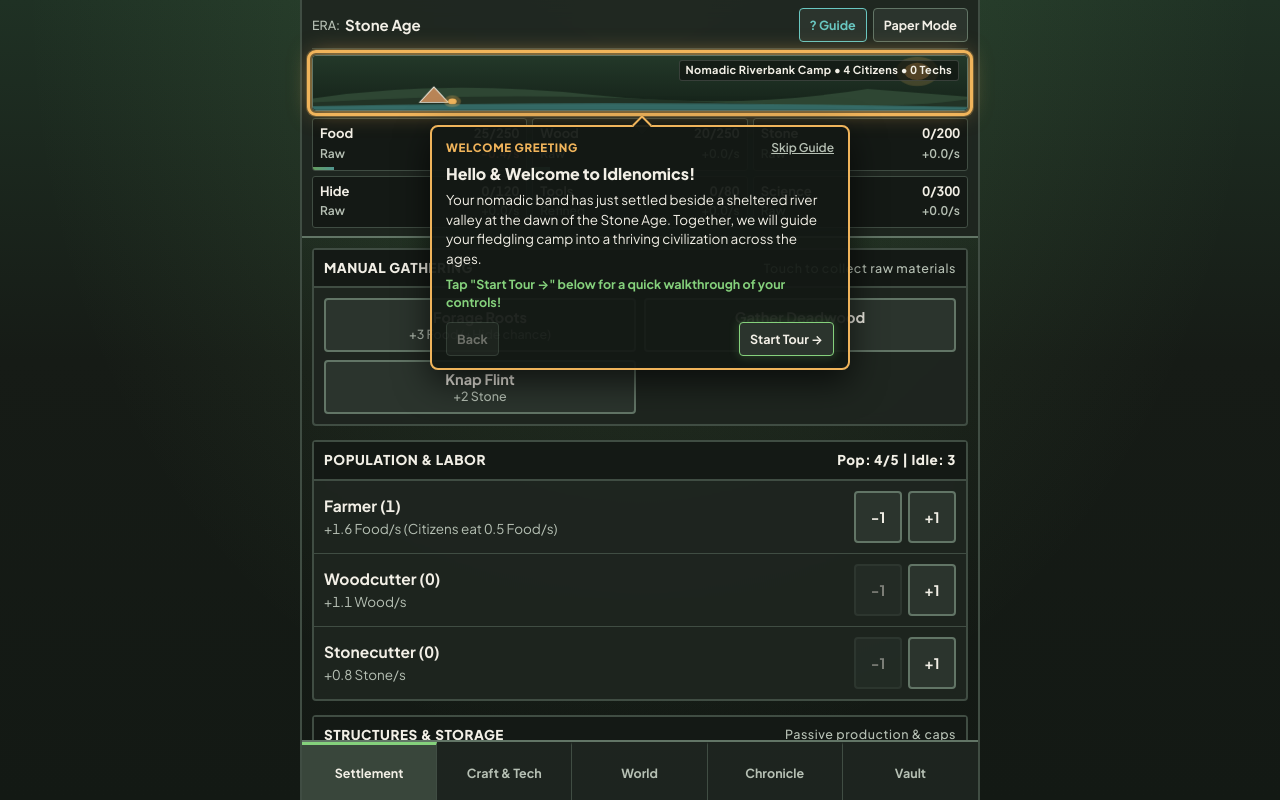
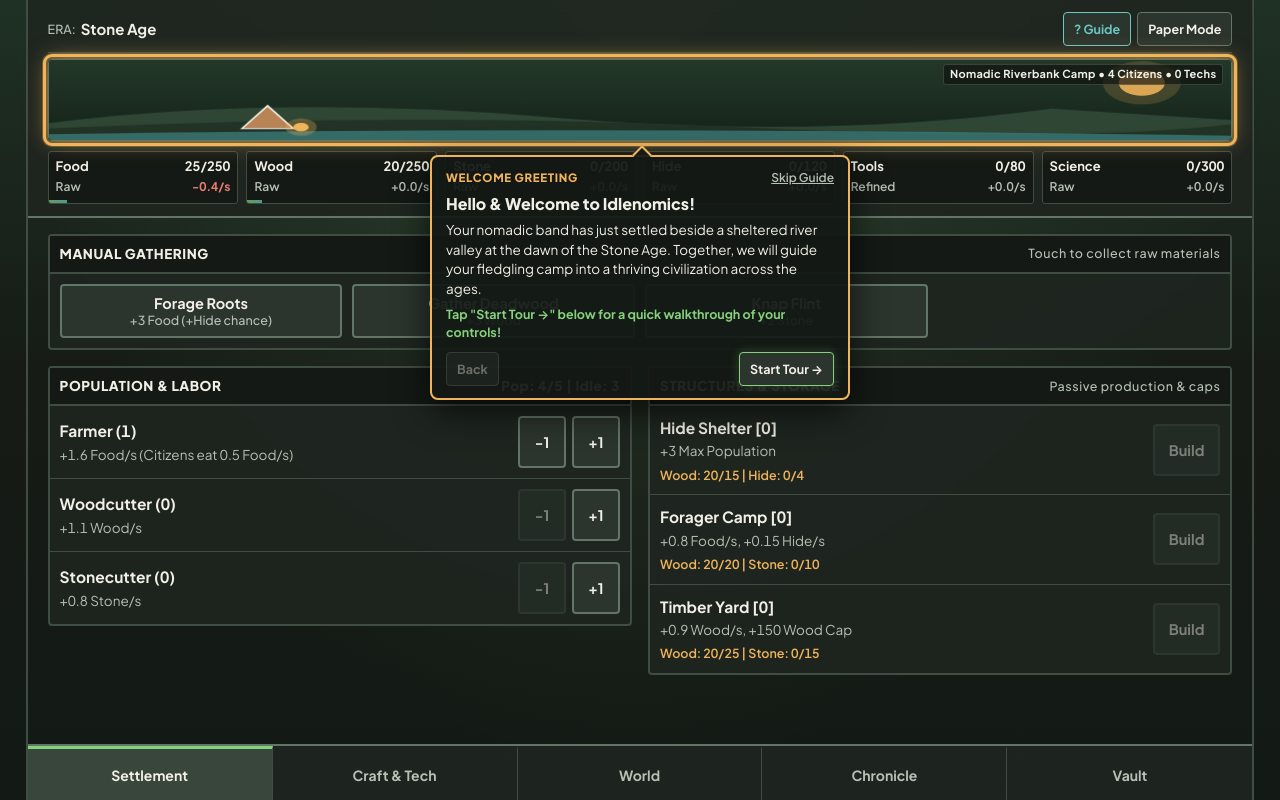
Before and after one commit to supa-bit/Idlenomics, a plain HTML site: page index.html in a window 1280 px wide. Drawn offline with Linux system fonts and the light colour scheme.

Commit message:
Expand #app-shell to fill desktop screens with responsive multi-column grids

```diff
--- a/style.css
+++ b/style.css
@@ -156,7 +156,7 @@ html, body {
   flex-direction: column;
   width: 100%;
   height: 100dvh;
-  max-width: 680px;
+  max-width: 1680px;
   margin: 0 auto;
   border-left: 2px solid var(--border-grid);
   border-right: 2px solid var(--border-grid);
@@ -167,7 +167,7 @@ html, body {
 #top-bar {
   background-color: var(--bg-panel);
   border-bottom: 2px solid var(--border-strong);
-  padding: 8px 10px;
+  padding: 8px 14px;
   flex-shrink: 0;
   backdrop-filter: blur(8px);
 }
@@ -209,8 +209,8 @@ html, body {
 .civ-stage-banner {
   position: relative;
   width: 100%;
-  height: 56px;
-  margin-bottom: 7px;
+  height: 62px;
+  margin-bottom: 8px;
   border: 1px solid var(--border-strong);
   border-radius: 4px;
   overflow: hidden;
@@ -250,8 +250,8 @@ body.paper-mode .civ-stage-caption {
 
 .res-grid {
   display: grid;
-  grid-template-columns: repeat(3, 1fr);
-  gap: 5px;
+  grid-template-columns: repeat(auto-fill, minmax(150px, 1fr));
+  gap: 6px;
 }
 
 .res-cell {
@@ -915,3 +915,74 @@ body.paper-mode .civ-stage-caption {
     transition-duration: 0.01ms !important;
   }
 }
+
+/* DESKTOP & WIDESCREEN RESPONSIVE LAYOUT */
+@media (min-width: 960px) {
+  #app-shell {
+    width: 96vw;
+    max-width: 1720px;
+  }
+
+  #top-bar {
+    padding: 12px 20px;
+  }
+
+  .civ-stage-banner {
+    height: 82px;
+    margin-bottom: 10px;
+  }
+
+  .res-grid {
+    grid-template-columns: repeat(auto-fill, minmax(185px, 1fr));
+    gap: 8px;
+  }
+
+  #workspace {
+    padding: 16px 20px;
+  }
+
+  .tab-panel.active {
+    display: grid;
+    grid-template-columns: repeat(2, minmax(0, 1fr));
+    align-items: start;
+    gap: 16px;
+  }
+
+  /* Let manual gathering span the top or sit cleanly alongside panels */
+  #tab-settlement > .section-block:first-child {
+    grid-column: 1 / -1;
+  }
+
+  .action-grid {
+    grid-template-columns: repeat(4, minmax(0, 1fr));
+    gap: 10px;
+  }
+
+  #tab-world > .section-block:last-child,
+  #tab-vault > .section-block:last-child {
+    grid-column: 1 / -1;
+  }
+
+  .nav-btn {
+    font-size: 14px;
+    min-height: 54px;
+  }
+}
+
+@media (min-width: 1400px) {
+  #tab-settlement.tab-panel.active,
+  #tab-world.tab-panel.active,
+  #tab-vault.tab-panel.active {
+    grid-template-columns: repeat(3, minmax(0, 1fr));
+  }
+
+  #tab-settlement > .section-block:first-child,
+  #tab-world > .section-block:last-child,
+  #tab-vault > .section-block:last-child {
+    grid-column: auto;
+  }
+
+  #tab-settlement .action-grid {
+    grid-template-columns: repeat(2, minmax(0, 1fr));
+  }
+}
```
